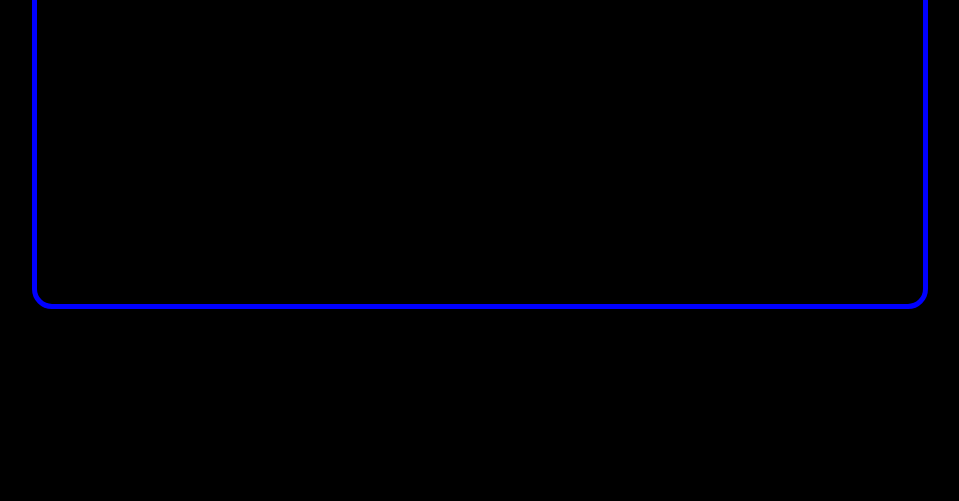
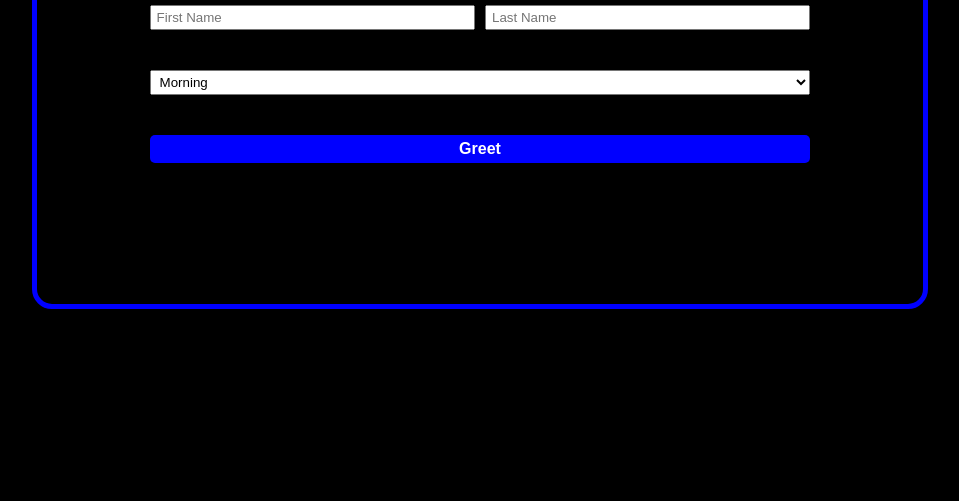
Before and after one commit to joedudev/javascript-roadmap-projects, a plain HTML site: page 01-Greeting_Builder/index.html in a window 1280 px wide. Shown: the part 299-800 px from the top of the page, without its empty margins (160-1119 px from the left). Drawn offline with Linux system fonts and the light colour scheme.

Commit message:
Finished the Greet Builder inlducing a HTML intereactive interfaces and styles

```diff
--- a/01-Greeting_Builder/index.html
+++ b/01-Greeting_Builder/index.html
@@ -9,6 +9,19 @@
 	<body>
 		<main>
 			<h1>Greeting Builder</h1>
+			<form action="javascript:void(0);">
+				<div class="names">
+					<input type="text" name="firstName" placeholder="First Name" />
+					<input type="text" name="lastName" placeholder="Last Name" />
+				</div>
+				<select name="timeOfDay" id="timeOfTheDay">
+					<option value="morning">Morning</option>
+					<option value="afternoon">Afternoon</option>
+					<option value="evening">Evening</option>
+				</select>
+				<button type="submit">Greet</button>
+			</form>
+			<p id="greeting"></p>
 		</main>
 		<script src="script.js"></script>
 	</body>
--- a/01-Greeting_Builder/script.js
+++ b/01-Greeting_Builder/script.js
@@ -1,3 +1,13 @@
+const form = document.querySelector("form");
+form.addEventListener("submit", (event) => {
+	const firstName = form.elements.firstName.value;
+	const lastName = form.elements.lastName.value;
+	const timeOfDay = form.elements.timeOfDay.value;
+	const greeting = createGreeting(firstName, lastName, timeOfDay);
+	insertGreeting(greeting);
+});
+const greetingElement = document.getElementById("greeting");
+
 function formateName(firstName, lastName) {
 	return firstName + " " + lastName;
 }
@@ -20,6 +30,6 @@ function createGreeting(firstName, lastName, timeOfDay) {
 	return greeting + " " + fullName + "!";
 }
 
-console.log(createGreeting("Ava", "Stone", "morning"));
-console.log(createGreeting("Noah", "Kim", "evening"));
-console.log(createGreeting("Mina", "Patel", "afternoon"));
+function insertGreeting(greeting) {
+	greetingElement.textContent = greeting;
+}
--- a/01-Greeting_Builder/style.css
+++ b/01-Greeting_Builder/style.css
@@ -18,6 +18,40 @@ main {
 	border: 5px blue solid;
 	height: 100%;
 	border-radius: 20px;
-	padding: 15px;
+	padding: 30px;
 	text-align: center;
 }
+main h1 {
+	margin: 20px 0;
+}
+form {
+	display: flex;
+	flex-direction: column;
+	gap: 10px;
+	justify-content: space-between;
+	max-width: 80%;
+	height: 50%;
+	margin: 0 auto;
+}
+.names {
+	display: flex;
+	gap: 10px;
+}
+.names input {
+	flex: 1;
+	padding: 3px 5px;
+}
+#timeOfTheDay {
+	padding: 3px 5px;
+}
+form button {
+	padding: 5px 10px;
+	cursor: pointer;
+	background-color: blue;
+	color: white;
+	border: none;
+	border-radius: 5px;
+	font-size: 1rem;
+	font-weight: bold;
+	margin-block-end: 15px;
+}
```
